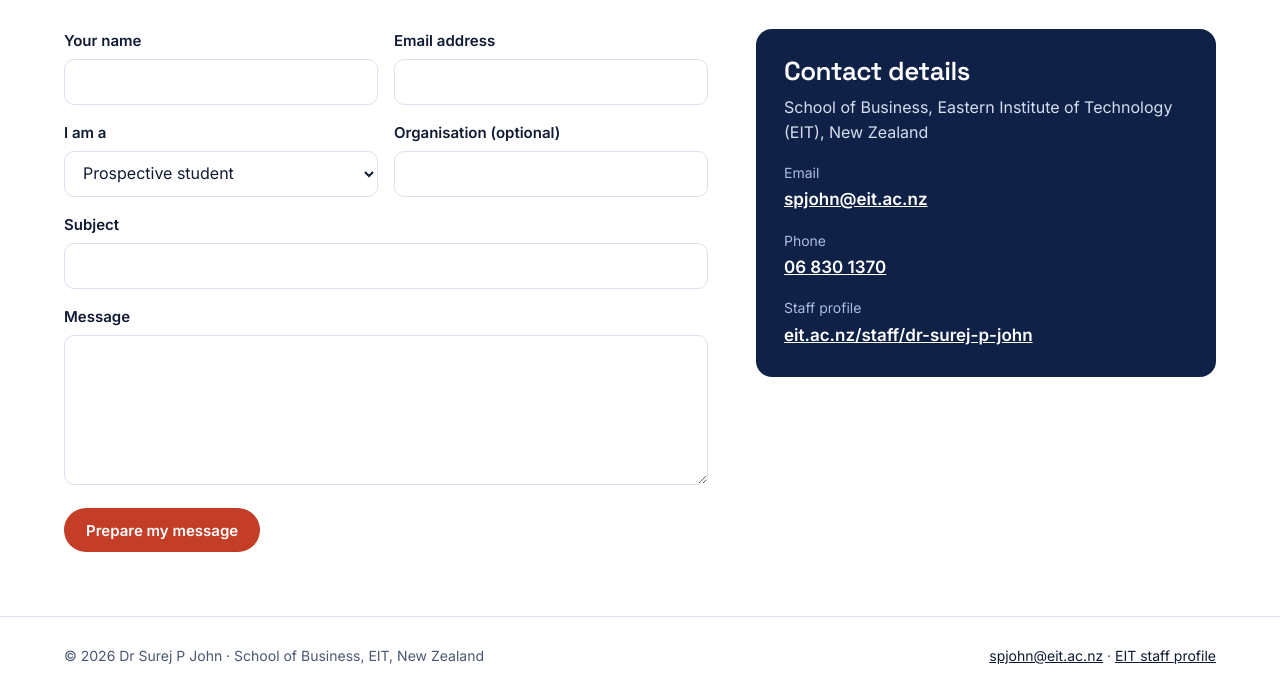
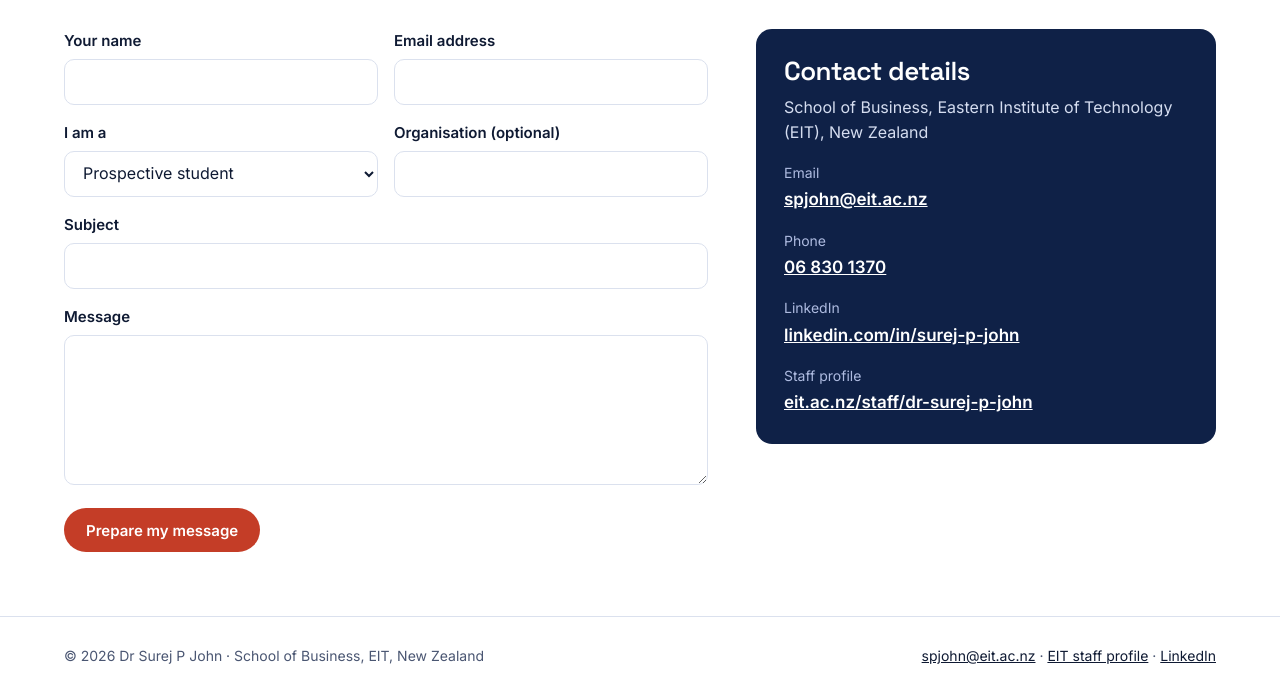
Before and after one commit to surejpjohn/surejpjohn.github.io, a plain HTML site: page contact.html in a window 1280 px wide. Shown: the part 266-962 px from the top of the page. Drawn offline with Linux system fonts and the light colour scheme.

Commit message:
Add LinkedIn profile link
Co-Authored-By: Claude Opus 5.5 <noreply@anthropic.com>
Claude-Session: https://claude.ai/code/session_012j9DLadxKXshnMup7iFADZ

```diff
--- a/contact.html
+++ b/contact.html
@@ -46,6 +46,7 @@
 <dl>
 <dt>Email</dt><dd><a href="mailto:spjohn@eit.ac.nz">spjohn@eit.ac.nz</a></dd>
 <dt>Phone</dt><dd><a href="tel:+6468301370">06 830 1370</a></dd>
+<dt>LinkedIn</dt><dd><a href="https://www.linkedin.com/in/surej-p-john-48a13570/" rel="me noopener">linkedin.com/in/surej-p-john</a></dd>
 <dt>Staff profile</dt><dd><a href="https://www.eit.ac.nz/staff/dr-surej-p-john/">eit.ac.nz/staff/dr-surej-p-john</a></dd>
 </dl>
 </aside>
@@ -55,7 +56,7 @@
 
 <footer class="band" style="padding-block:28px"><div class="wrap">
 <span>© 2026 Dr Surej P John · School of Business, EIT, New Zealand</span>
-<span><a href="mailto:spjohn@eit.ac.nz">spjohn@eit.ac.nz</a> · <a href="https://www.eit.ac.nz/staff/dr-surej-p-john/">EIT staff profile</a></span>
+<span><a href="mailto:spjohn@eit.ac.nz">spjohn@eit.ac.nz</a> · <a href="https://www.eit.ac.nz/staff/dr-surej-p-john/">EIT staff profile</a> · <a href="https://www.linkedin.com/in/surej-p-john-48a13570/" rel="me noopener">LinkedIn</a></span>
 </div></footer>
 <style>@media (max-width:820px){#cgrid{grid-template-columns:minmax(0,1fr)!important}}</style>
 <script src="js/site.js"></script>
```
Also changed, not shown: consulting.html (+1 -1 lines), index.html (+2 -2 lines), research.html (+1 -1 lines), teaching.html (+1 -1 lines).
